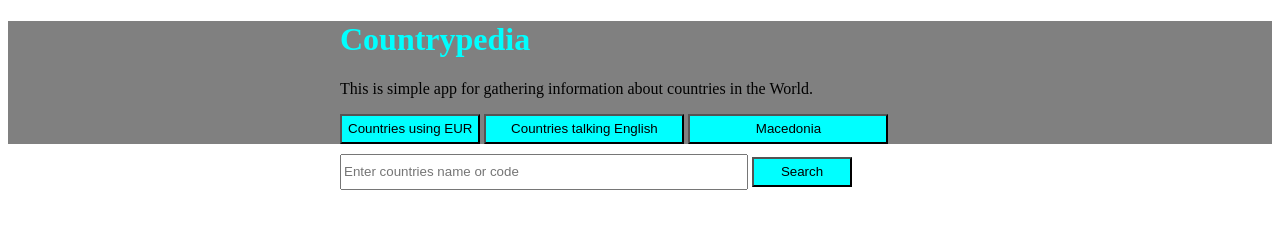
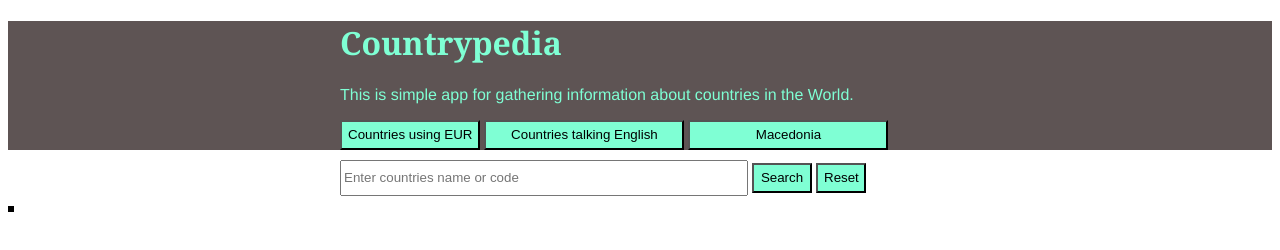
Before and after one commit to ToniFule/exercise-, a plain HTML site: page index.html in a window 1280 px wide. Drawn offline with Linux system fonts and the light colour scheme; no server answers.

Commit message:
second commit

```diff
--- a/index.html
+++ b/index.html
@@ -9,8 +9,8 @@
 <body>
     <div id="firstDiv">
         <div id="secondDiv">
-            <h1 style="color: aqua;">Countrypedia</h1>
-            <p>This is simple app for gathering information about countries in the World.</p>
+            <h1 id="firstHead">Countrypedia</h1>
+            <p id="firstPar">This is simple app for gathering information about countries in the World.</p>
             <div>
             <button id="firstBtn">Countries using EUR</button>
             <button id="secondBtn">Countries talking English</button>
@@ -20,15 +20,17 @@
     </div>
             <div id="firstInput">
                 <input id="firstInput1" type="text" id="inputcountre" placeholder="Enter countries name or code">
-                <button id="forthBtn" style="background-color:aqua">Search</button>
+                <button onclick="fetchCountry()" id="searchBtn">Search</button>
+                <button  id="reset">Reset</button>
             </div>
-            <div></div>
+            <div>
 
-
-
-
-
+                <table id="tbl">
+                    <thead id="thead">
+                    </thead>
+                </table>
+            </div>
         <script src="script.js"></script>
-        </body>
+</body>
 
         </html>
--- a/script.js
+++ b/script.js
@@ -1,14 +1,44 @@
 const firstBtn=document.getElementById("firstBtn")
 const secondBtn=document.getElementById("secondBtn")
 const thirhBtn=document.getElementById("thirdBtn")
-const forthBtn=document.getElementById("forthBtn")
+const searchBtn=document.getElementById("searchBtn")
+const firstInput=document.getElementById("firstInput1")
+let tHead=document.getElementById("thead")
+let table=document.getElementById("tbl");
 
 async function myCountries() {
     try{
     const res = await fetch(`https://restcountries.com/v3.1/all`)
     const data = await res.json()
     console.log(data)
+
+
     }
     catch{(err)=>console.log(err)}
 }
 myCountries()
+
+
+async function fetchCountry() {
+    try{
+    const res = await fetch(`https://restcountries.com/v3.1/name/${firstInput.value}`)
+    const data = await res.json()
+    console.log(data)
+   data.forEach(character => {
+    const tHead = document.createElement('tr');
+    tHead.innerHTML += `
+<td>Flag:<img src="${character.flags.png}" alt="Flag"></td>
+<td>Name:${character.name.official}</td>
+<td>Population:${character.population}</td>
+<td>Capital:${character.capital}</td>
+<td>Area:${character.area}</td>
+`;
+
+
+table.appendChild(tHead)
+});
+
+
+}
+catch{(err)=>console.log(err)}
+}
--- a/styles.css
+++ b/styles.css
@@ -1,9 +1,19 @@
 #firstDiv{
-    background-color: grey;
+    background-color: rgb(94, 84, 84);
+}
+#firstHead{
+    color: aquamarine;
+font-family: Cambria, Cochin, Georgia, Times, 'Times New Roman', serif;
+
 }
 #secondDiv{
   max-width: 600px;
   margin: auto;
+}
+#firstPar{
+    color: aquamarine;
+    font-size: medium;
+    font-family: 'Franklin Gothic Medium', 'Arial Narrow', Arial, sans-serif;
 }
 #firstInput{
     padding: 10px;
@@ -16,21 +26,35 @@
 }
 #firstBtn{
 
-    background-color: aqua;
+    background-color: aquamarine;
     height: 30px;
 }
 #secondBtn{
     width: 200px;
-    background-color: aqua;
+    background-color: aquamarine;
     height: 30px;
 }
 #thirdBtn{
     width: 200px;
-    background-color: aqua;
+    background-color: aquamarine;
     height: 30px;
 }
-#forthBtn{
-    width: 100px;
-    background-color: aqua;
+#searchBtn{
+    width: 60px;
+    background-color: aquamarine;
+    height: 30px;
+
+}
+#searchBtn:active{
+background-color: blue;
+}
+#reset{
+    width: 50px;
+    background-color: aquamarine;
     height: 30px;
 }
+#tbl{
+    border: solid;
+    color: black;
+    background-color: aquamarine;
+}
```
